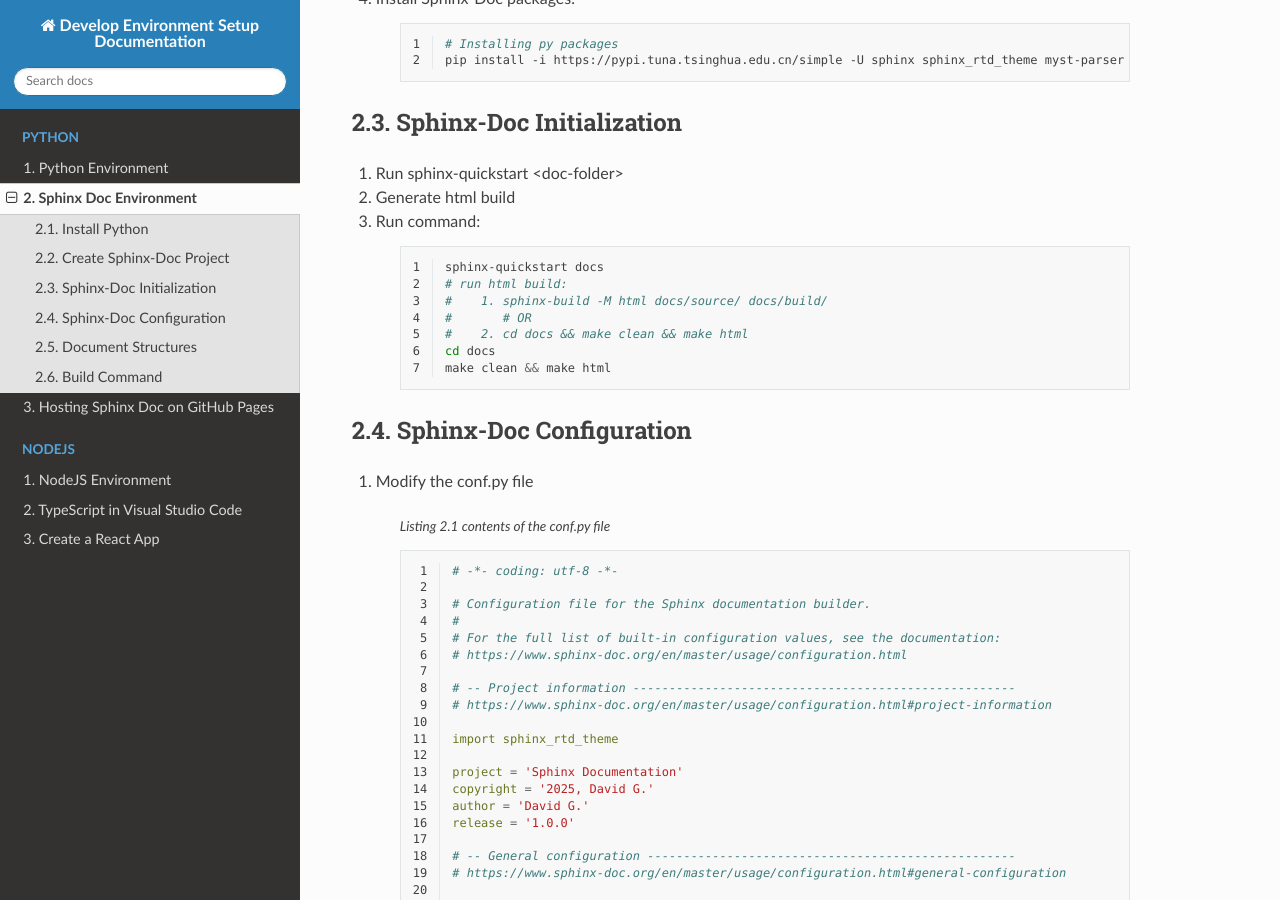
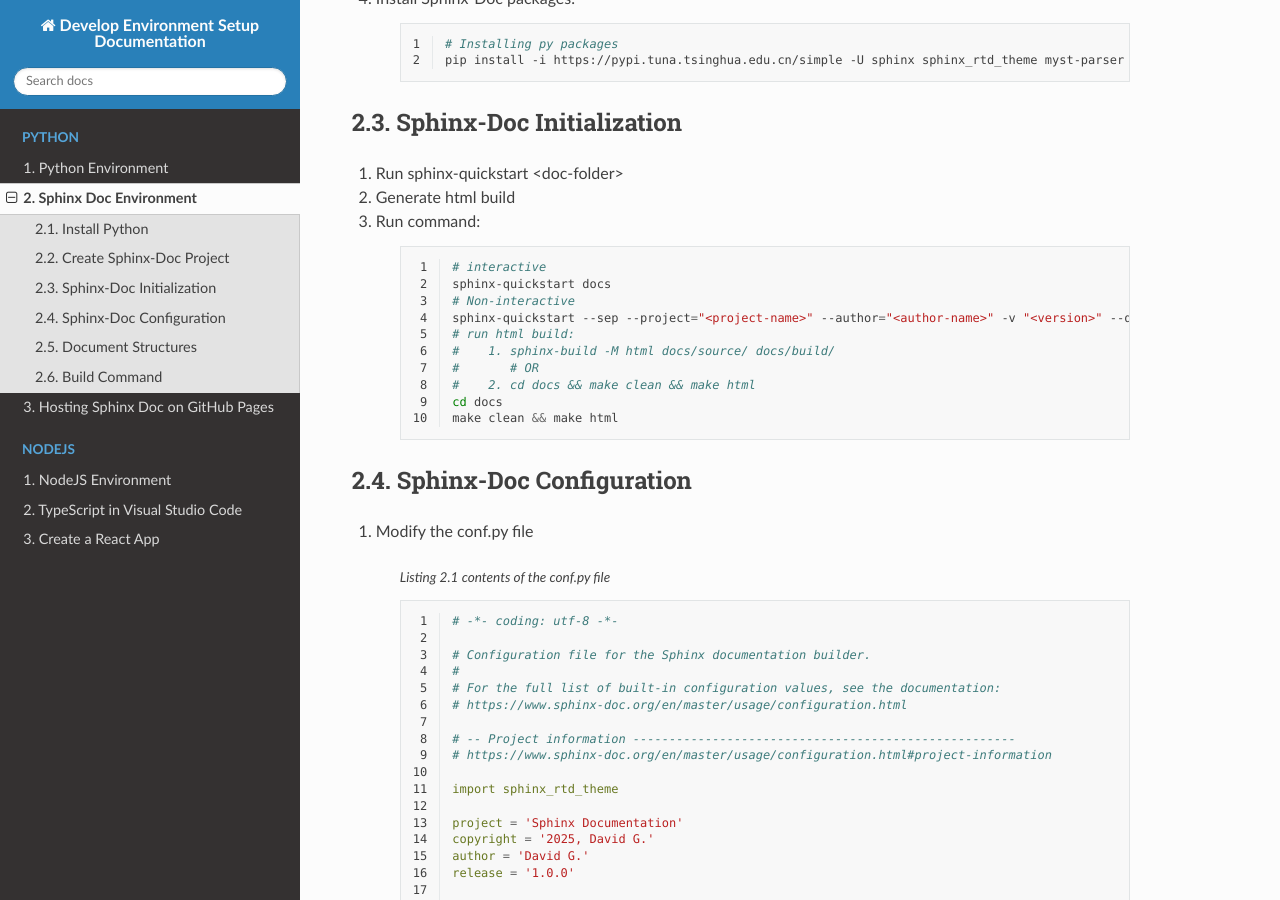
Before and after one commit to david-ggs-230/develop-environment, a Sphinx documentation site: the page built from docs/env-setup/install-sphinx-doc.rst, in a window 1280 px wide and 900 px high, scrolled down 838 px. Built offline with Sphinx 7.4.7 and the Read the Docs theme 3.1.0, drawn with Linux system fonts in a browser that asks for light colours.

Commit message:
Add files via upload

```diff
--- a/docs/env-setup/install-sphinx-doc.rst
+++ b/docs/env-setup/install-sphinx-doc.rst
@@ -62,7 +62,10 @@ Sphinx-Doc Initialization
     .. code-block:: sh
         :linenos:
 
+        # interactive
         sphinx-quickstart docs
+        # Non-interactive
+        sphinx-quickstart --sep --project="<project-name>" --author="<author-name>" -v "<version>" --quiet docs
         # run html build:
         #    1. sphinx-build -M html docs/source/ docs/build/
         #       # OR
```
